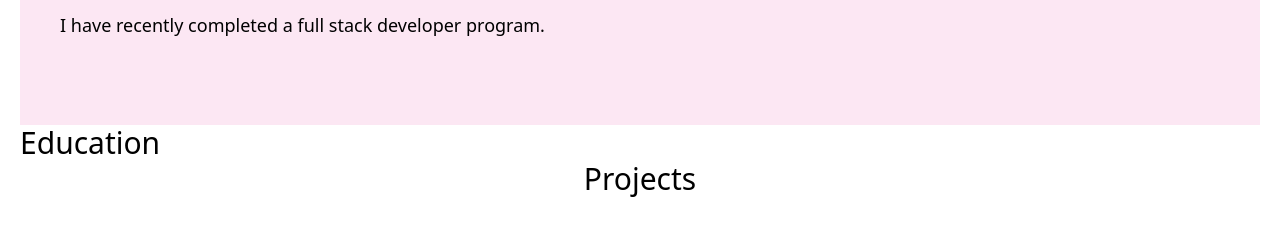
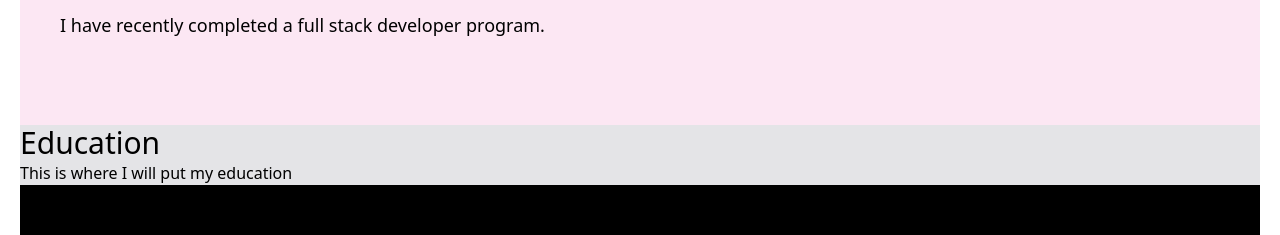
Before and after one commit to jgajdosbomben/portfolio, a React (Vite) app: page / in a window 1280 px wide. Shown: the part 1867-2102 px from the top of the page. Built offline with nearby package versions, Linux system fonts and the light colour scheme.

Commit message:
Changed background colour

```diff
--- a/src/components/Education.jsx
+++ b/src/components/Education.jsx
@@ -1,8 +1,9 @@
 import React from "react";
 
 const Education = () => {
-  return <div>
+  return <div className="bg-zinc-200">
        <h1 className="text-3xl">Education</h1>
+       <p>This is where I will put my education</p>
 
   </div>;
 };
--- a/src/components/Projects.jsx
+++ b/src/components/Projects.jsx
@@ -3,7 +3,7 @@ import { projects } from "../data";
 
 const Projects = () => {
   return (
-    <div>
+    <div className="bg-black">
       <div className="flex justify-center items-center">
         <h1 className="text-3xl">Projects</h1>
       </div>
@@ -14,14 +14,20 @@ const Projects = () => {
         data-aos-delay="50"
         data-aos-duration="1000"
         data-aos-easing="ease-in-out"
-      className="w-full flex flex-wrap grow-0 items-center justify-center gap-10 lg:gap-20 pt-10"
-      >
+        className="w-full flex flex-wrap grow-0 items-center justify-center gap-10 lg:gap-20 pt-10">
         {projects.map((proj, index) => (
           <div className="flex flex-col gap-2 max-w-md h-full items-center px-4 py-3 bg-white rounded-md">
             <p className="text-black dark:text-white text-2xl font-bold">{proj.name}</p>
-          <a href={proj.url} className="text-black dark:text-white text-lg font-bold">{proj.url}</a>
+            <a
+              href={proj.url}
+              className="text-black dark:text-white text-lg font-bold">
+              {proj.url}
+            </a>
             <p className="text-black dark:text-whitetext-sm font-bold">{proj.description}</p>
-          <img src={proj.img} className="w-70 h-50 justify-end"/>
+            <img
+              src={proj.img}
+              className="w-70 h-50 justify-end"
+            />
           </div>
         ))}
       </div>
```
Lines whose indentation alone changed are shown as unchanged.
